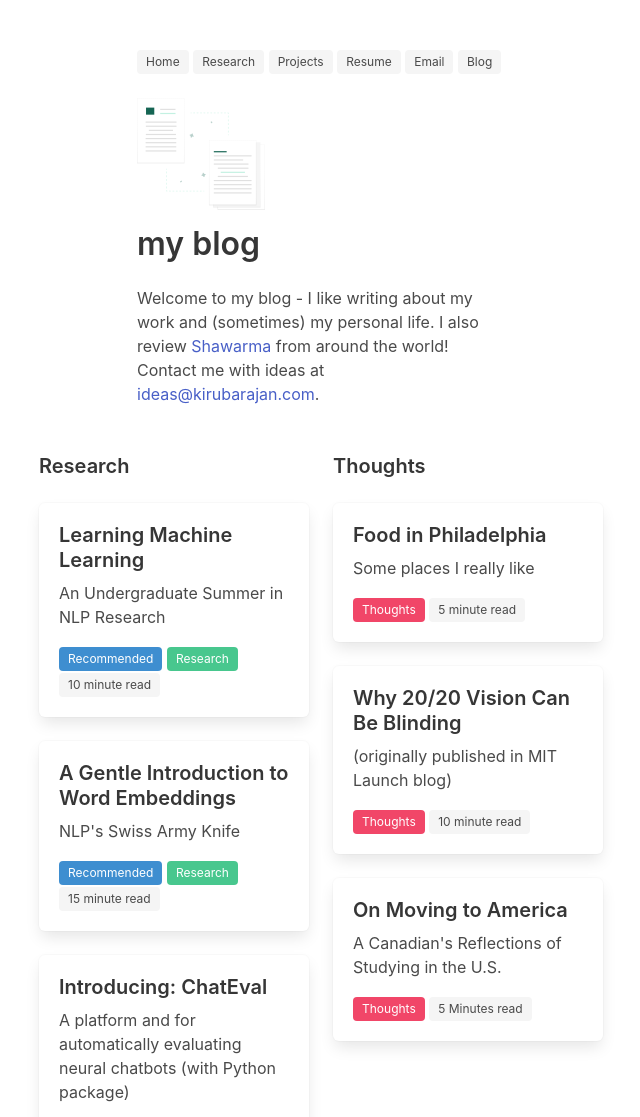
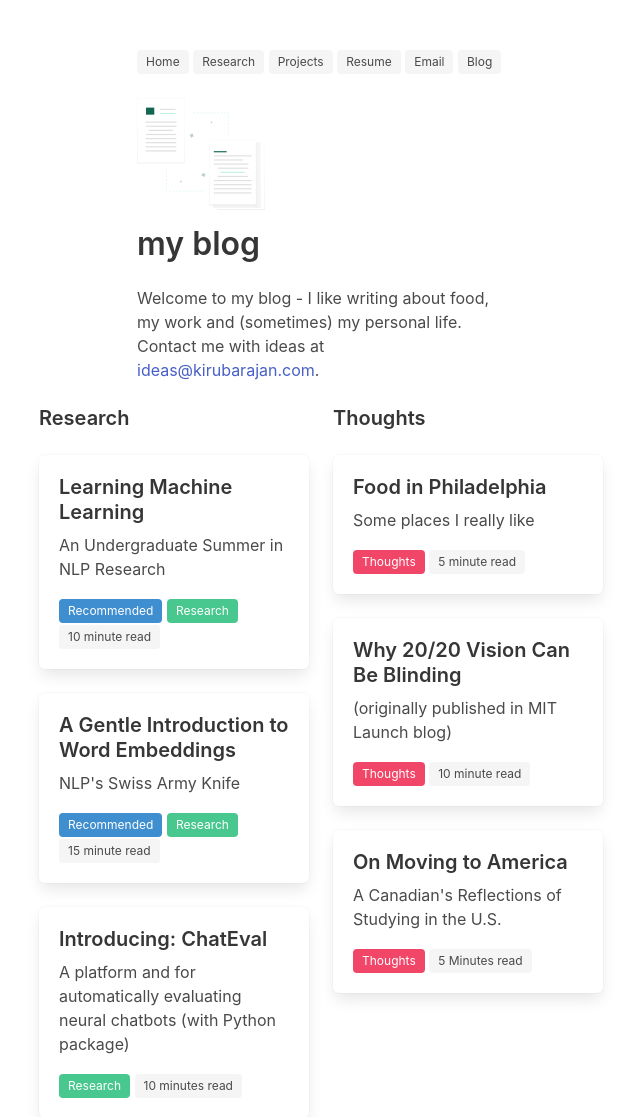
Before and after one commit to kirubarajan/old_site, a Django app: page /blog/ in a window 1280 px wide. Shown: the top 1117 px of the page, without its empty margins (319-959 px from the left). Run offline with Django 3.2, Linux system fonts and the light colour scheme; data comes from the database, SQL or seed files in the repository; both versions use the stored data as it was after the commit; some libraries are stand-ins or nearby versions.

```diff
--- a/about/templates/blog.html
+++ b/about/templates/blog.html
@@ -20,10 +20,8 @@
             <img src="{% static 'img/papers.svg' %}">
           </figure>
             <h1 class="title"> my blog </h1>
-            <p>Welcome to my blog - I like writing about my work and (sometimes)
-              my personal life. I also review <a href="https://en.wikipedia.org/wiki/Shawarma">Shawarma</a>
-              from around the world! Contact me with ideas at <a href="mailto:ideas@kirubarajan.com">ideas@kirubarajan.com</a>.</p>
-            <br />
+            <p>Welcome to my blog - I like writing about food, my work and (sometimes)
+              my personal life. Contact me with ideas at <a href="mailto:ideas@kirubarajan.com">ideas@kirubarajan.com</a>.</p>
         </div>
         <div class="column is-one-fourth"> </div>
       </div>
```
Also changed, not shown: db.sqlite3.
